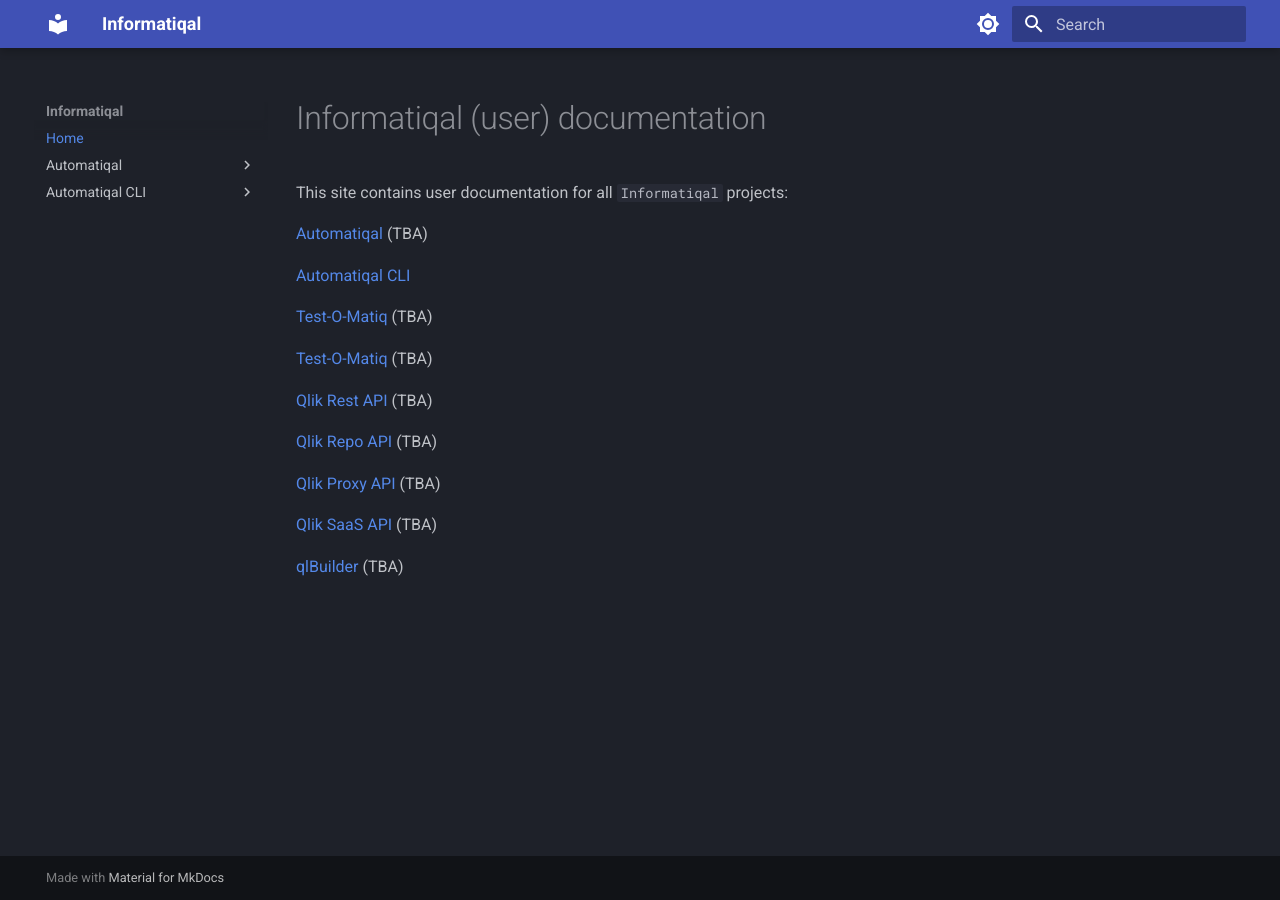
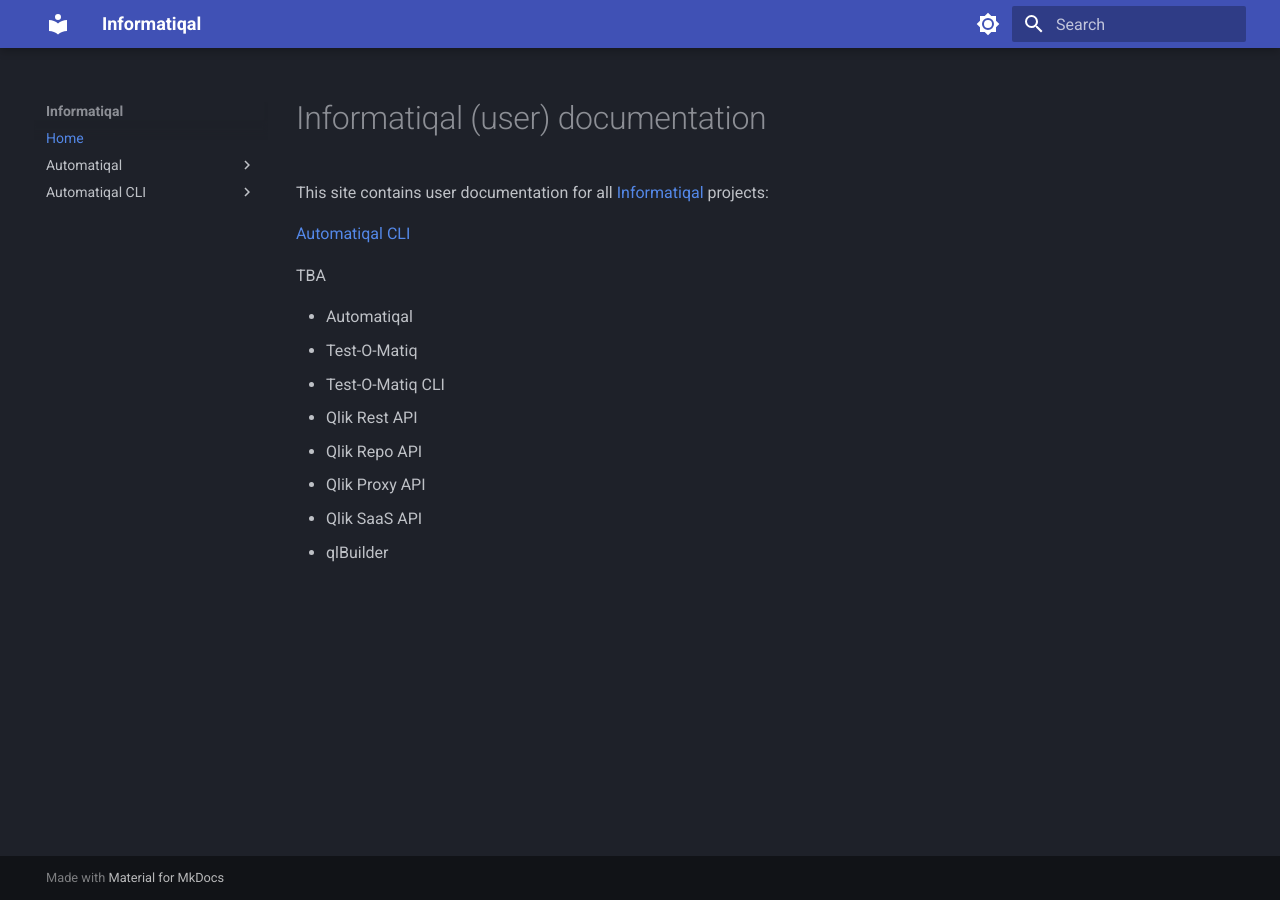
Before and after one commit to Informatiqal/docs, an MkDocs documentation site: the page built from docs/index.md, in a window 1280 px wide. Built offline with MkDocs 1.6.1 and Material for MkDocs 9.7.7, drawn with Linux system fonts in a browser that asks for light colours.

Commit message:
clarifications

```diff
--- a/docs/index.md
+++ b/docs/index.md
@@ -1,23 +1,17 @@
 # Informatiqal (user) documentation
 
-This site contains user documentation for all `Informatiqal` projects:
-
-[Automatiqal](/automatiqal/) (TBA)
+This site contains user documentation for all [Informatiqal](https://informatiqal.com) projects:
 
 [Automatiqal CLI](/automatiqal-cli/)
 
-[Test-O-Matiq](/automatiqal/) (TBA)
+TBA
 
-[Test-O-Matiq](/automatiqal/) (TBA)
-
-[Qlik Rest API](/automatiqal/) (TBA)
-
-[Qlik Repo API](/automatiqal/) (TBA)
-
-[Qlik Proxy API](/automatiqal/) (TBA)
-
-[Qlik SaaS API](/automatiqal/) (TBA)
-
-<!-- ? [Qlik API Browser](/automatiqal/) (TBA) -->
-
-[qlBuilder](/automatiqal/) (TBA)
+- Automatiqal
+- Test-O-Matiq
+- Test-O-Matiq CLI
+- Qlik Rest API
+- Qlik Repo API
+- Qlik Proxy API
+- Qlik SaaS API
+- qlBuilder
+<!-- ? Qlik API Browser -->
```
Also changed, not shown: docs/automatiqal-cli/index.md (+5 -1 lines).
